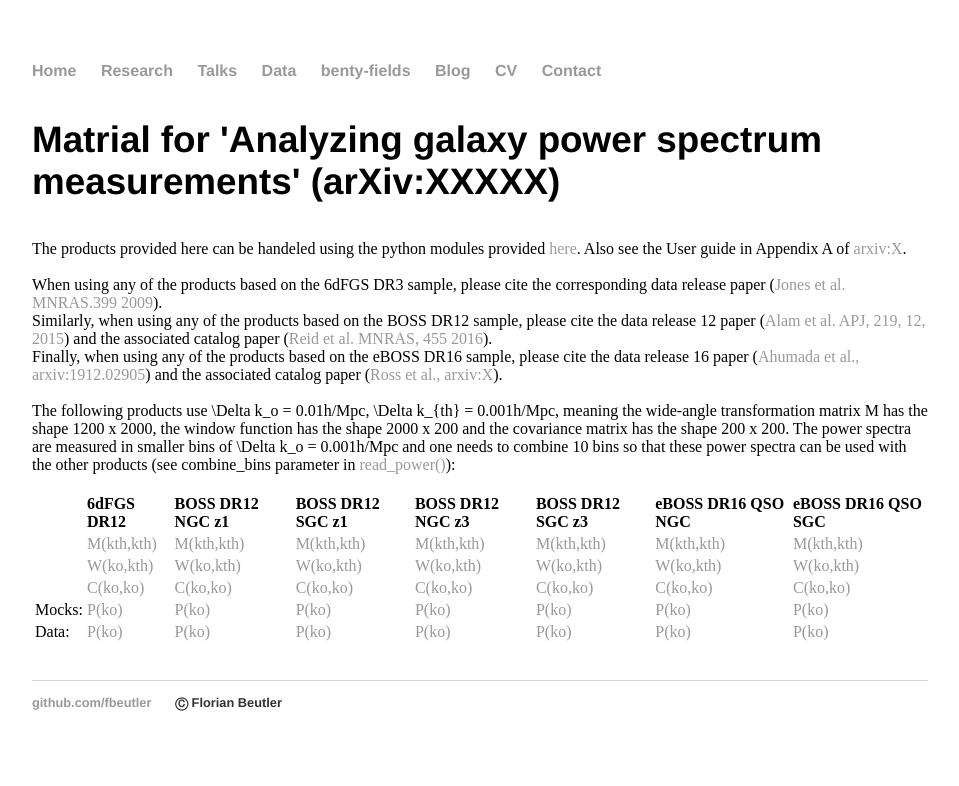
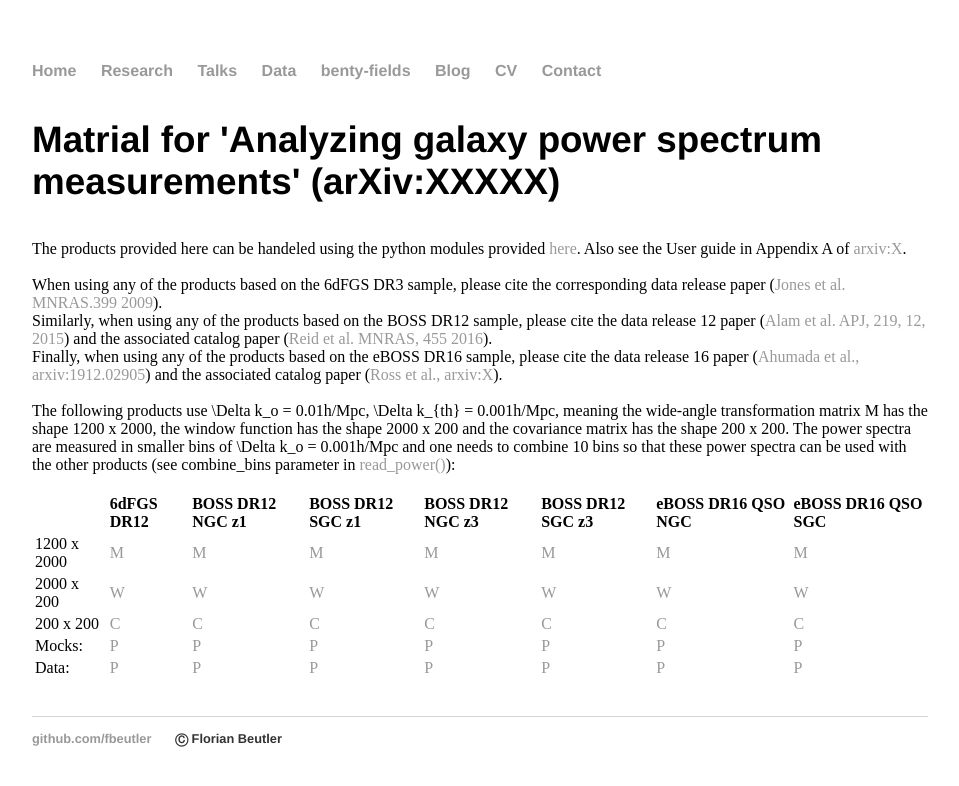
Before and after one commit to fbeutler/fbeutler.github.io, a Jekyll site: the page built from hub/deconv_paper.html, in a window 1280 px wide. Shown: the top 786 px of the page, without its empty margins (160-1119 px from the left). Built offline with Jekyll 4.4.1, drawn with Linux system fonts in a browser that asks for light colours.

Commit message:
Update deconv_paper.html

```diff
--- a/hub/deconv_paper.html
+++ b/hub/deconv_paper.html
@@ -41,54 +41,54 @@
     <th>eBOSS DR16 QSO SGC</th>
   </tr>
   <tr style="text-align: left">
-    <td></td>
-    <td><a href="M_6dFGS_DR3_1_1_1_1_1_1200_2000.matrix.gz">M(kth,kth)</a></td>
-    <td><a href="M_BOSS_DR12_NGC_z1_V6C_1_1_1_1_1_1200_2000.matrix.gz">M(kth,kth)</a></td>
-    <td><a href="M_BOSS_DR12_SGC_z1_V6C_1_1_1_1_1_1200_2000.matrix.gz">M(kth,kth)</a></td>
-    <td><a href="M_BOSS_DR12_NGC_z3_V6C_1_1_1_1_1_1200_2000.matrix.gz">M(kth,kth)</a></td>
-    <td><a href="M_BOSS_DR12_SGC_z3_V6C_1_1_1_1_1_1200_2000.matrix.gz">M(kth,kth)</a></td>
-    <td><a href="M_eBOSS_DR16_QSO_NGC_1_1_1_1_1_1200_2000.matrix.gz">M(kth,kth)</a></td>
-    <td><a href="M_eBOSS_DR16_QSO_SGC_1_1_1_1_1_1200_2000.matrix.gz">M(kth,kth)</a></td>
+    <td>1200 x 2000</td>
+    <td><a href="M_6dFGS_DR3_1_1_1_1_1_1200_2000.matrix.gz">M</a></td>
+    <td><a href="M_BOSS_DR12_NGC_z1_V6C_1_1_1_1_1_1200_2000.matrix.gz">M</a></td>
+    <td><a href="M_BOSS_DR12_SGC_z1_V6C_1_1_1_1_1_1200_2000.matrix.gz">M</a></td>
+    <td><a href="M_BOSS_DR12_NGC_z3_V6C_1_1_1_1_1_1200_2000.matrix.gz">M</a></td>
+    <td><a href="M_BOSS_DR12_SGC_z3_V6C_1_1_1_1_1_1200_2000.matrix.gz">M</a></td>
+    <td><a href="M_eBOSS_DR16_QSO_NGC_1_1_1_1_1_1200_2000.matrix.gz">M</a></td>
+    <td><a href="M_eBOSS_DR16_QSO_SGC_1_1_1_1_1_1200_2000.matrix.gz">M</a></td>
   </tr>
   <tr style="text-align: left">
-    <td></td>
-    <td><a href="W_6dFGS_DR3_1_1_1_1_1_10_2000_2000.matrix.gz">W(ko,kth)</a></td>
-    <td><a href="W_BOSS_DR12_NGC_z1_V6C_1_1_1_1_1_10_2000_2000.matrix.gz">W(ko,kth)</a></td>
-    <td><a href="W_BOSS_DR12_SGC_z1_V6C_1_1_1_1_1_10_2000_2000.matrix.gz">W(ko,kth)</a></td>
-    <td><a href="W_BOSS_DR12_NGC_z3_V6C_1_1_1_1_1_10_2000_2000.matrix.gz">W(ko,kth)</a></td>
-    <td><a href="W_BOSS_DR12_SGC_z3_V6C_1_1_1_1_1_10_2000_2000.matrix.gz">W(ko,kth)</a></td>
-    <td><a href="W_eBOSS_DR16_QSO_NGC_1_1_1_1_1_10_2000_2000.matrix.gz">W(ko,kth)</a></td>
-    <td><a href="W_eBOSS_DR16_QSO_SGC_1_1_1_1_1_10_2000_2000.matrix.gz">W(ko,kth)</a></td>
+    <td>2000 x 200</td>
+    <td><a href="W_6dFGS_DR3_1_1_1_1_1_10_2000_200.matrix.gz">W</a></td>
+    <td><a href="W_BOSS_DR12_NGC_z1_V6C_1_1_1_1_1_10_2000_200.matrix.gz">W</a></td>
+    <td><a href="W_BOSS_DR12_SGC_z1_V6C_1_1_1_1_1_10_2000_200.matrix.gz">W</a></td>
+    <td><a href="W_BOSS_DR12_NGC_z3_V6C_1_1_1_1_1_10_2000_200.matrix.gz">W</a></td>
+    <td><a href="W_BOSS_DR12_SGC_z3_V6C_1_1_1_1_1_10_2000_200.matrix.gz">W</a></td>
+    <td><a href="W_eBOSS_DR16_QSO_NGC_1_1_1_1_1_10_2000_200.matrix.gz">W</a></td>
+    <td><a href="W_eBOSS_DR16_QSO_SGC_1_1_1_1_1_10_2000_200.matrix.gz">W</a></td>
   </tr>
   <tr style="text-align: left">
-    <td></td>
-    <td><a href="C_600_6dFGS_DR3_1_1_1_1_1_10_200_200.matrix.gz">C(ko,ko)</a></td>
-    <td><a href="C_2048_BOSS_DR12_NGC_z1_V6C_1_1_1_1_1_10_200_200.matrix.gz">C(ko,ko)</a></td>
-    <td><a href="C_2048_BOSS_DR12_SGC_z1_V6C_1_1_1_1_1_10_200_200.matrix.gz">C(ko,ko)</a></td>
-    <td><a href="C_2048_BOSS_DR12_NGC_z3_V6C_1_1_1_1_1_10_200_200.matrix.gz">C(ko,ko)</a></td>
-    <td><a href="C_2048_BOSS_DR12_SGC_z3_V6C_1_1_1_1_1_10_200_200.matrix.gz">C(ko,ko)</a></td>
-    <td><a href="C_1000_eBOSS_DR16_QSO_NGC_1_1_1_1_1_10_200_200.matrix.gz">C(ko,ko)</a></td>
-    <td><a href="C_1000_eBOSS_DR16_QSO_SGC_1_1_1_1_1_10_200_200.matrix.gz">C(ko,ko)</a></td>
+    <td>200 x 200</td>
+    <td><a href="C_600_6dFGS_DR3_1_1_1_1_1_10_200_200.matrix.gz">C</a></td>
+    <td><a href="C_2048_BOSS_DR12_NGC_z1_V6C_1_1_1_1_1_10_200_200.matrix.gz">C</a></td>
+    <td><a href="C_2048_BOSS_DR12_SGC_z1_V6C_1_1_1_1_1_10_200_200.matrix.gz">C</a></td>
+    <td><a href="C_2048_BOSS_DR12_NGC_z3_V6C_1_1_1_1_1_10_200_200.matrix.gz">C</a></td>
+    <td><a href="C_2048_BOSS_DR12_SGC_z3_V6C_1_1_1_1_1_10_200_200.matrix.gz">C</a></td>
+    <td><a href="C_1000_eBOSS_DR16_QSO_NGC_1_1_1_1_1_10_200_200.matrix.gz">C</a></td>
+    <td><a href="C_1000_eBOSS_DR16_QSO_SGC_1_1_1_1_1_10_200_200.matrix.gz">C</a></td>
   </tr>
   <tr style="text-align: left">
     <td>Mocks:</td>
-    <td><a href="X.tar.gz">P(ko)</a></td>
-    <td><a href="X.tar.gz">P(ko)</a></td>
-    <td><a href="X.tar.gz">P(ko)</a></td>
-    <td><a href="X.tar.gz">P(ko)</a></td>
-    <td><a href="X.tar.gz">P(ko)</a></td>
-    <td><a href="X.tar.gz">P(ko)</a></td>
-    <td><a href="X.tar.gz">P(ko)</a></td>
+    <td><a href="X.tar.gz">P</a></td>
+    <td><a href="X.tar.gz">P</a></td>
+    <td><a href="X.tar.gz">P</a></td>
+    <td><a href="X.tar.gz">P</a></td>
+    <td><a href="X.tar.gz">P</a></td>
+    <td><a href="X.tar.gz">P</a></td>
+    <td><a href="X.tar.gz">P</a></td>
   </tr>
   <tr style="text-align: left">
     <td>Data:</td>
-    <td><a href="X.tar.gz">P(ko)</a></td>
-    <td><a href="X.tar.gz">P(ko)</a></td>
-    <td><a href="X.tar.gz">P(ko)</a></td>
-    <td><a href="X.tar.gz">P(ko)</a></td>
-    <td><a href="X.tar.gz">P(ko)</a></td>
-    <td><a href="X.tar.gz">P(ko)</a></td>
-    <td><a href="X.tar.gz">P(ko)</a></td>
+    <td><a href="X.tar.gz">P</a></td>
+    <td><a href="X.tar.gz">P</a></td>
+    <td><a href="X.tar.gz">P</a></td>
+    <td><a href="X.tar.gz">P</a></td>
+    <td><a href="X.tar.gz">P</a></td>
+    <td><a href="X.tar.gz">P</a></td>
+    <td><a href="X.tar.gz">P</a></td>
   </tr>
 </table><br>
 
```
